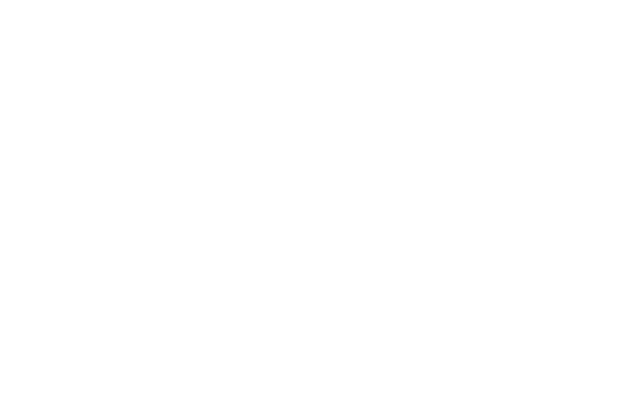
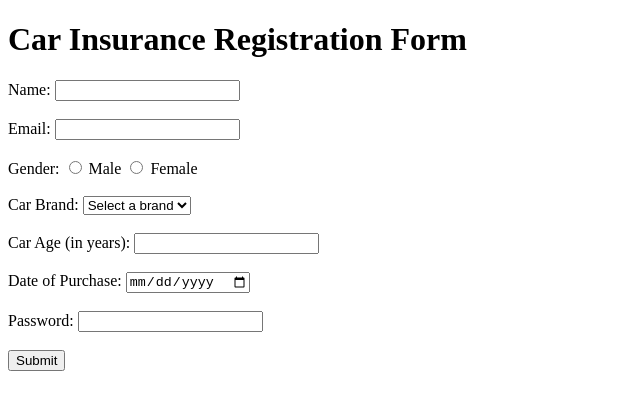
Before and after one commit to acciojob/car-insurance-form-ritikchhimwal, a website: page main.html in a window 1280 px wide. Shown: the whole page, without its empty margins (0-640 px from the left). Drawn offline with Linux system fonts and the light colour scheme.

Commit message:
created a submission

```diff
--- a/main.html
+++ b/main.html
@@ -8,6 +8,58 @@
 
 <body>
 	<!-- the entire body must be written by student -->
+
+  <h1>Car Insurance Registration Form</h1>
+
+  <form action="/submit" method="POST">
+
+    <!-- Name -->
+    <label for="name">Name:</label>
+    <input type="text" id="name" name="name" required>
+    <br><br>
+
+    <!-- Email -->
+    <label for="email">Email:</label>
+    <input type="email" id="email" name="email" required>
+    <br><br>
+
+    <!-- Gender -->
+    <label>Gender:</label>
+    <input type="radio" id="male" name="gender" value="male" required>
+    <label for="male">Male</label>
+    <input type="radio" id="female" name="gender" value="female" required>
+    <label for="female">Female</label>
+    <br><br>
+
+    <!-- Car Brands -->
+    <label for="cars">Car Brand:</label>
+    <select id="cars" name="cars">
+      <option value="">Select a brand</option>
+      <option value="BMW">BMW</option>
+      <option value="Audi">Audi</option>
+      <option value="Mercedes">Mercedes</option>
+    </select>
+    <br><br>
+
+    <!-- Car Age -->
+    <label for="carage">Car Age (in years):</label>
+    <input type="number" id="carage" name="carage" required>
+    <br><br>
+
+    <!-- Date of Purchase -->
+    <label for="dop">Date of Purchase:</label>
+    <input type="date" id="dop" name="dop" required>
+    <br><br>
+
+    <!-- Password -->
+    <label for="password">Password:</label>
+    <input type="password" id="password" name="password" required>
+    <br><br>
+
+    <!-- Submit Button -->
+    <button type="submit">Submit</button>
+
+  </form>
     <script type="text/javascript" src="./script.js">
 </script>
 
```
